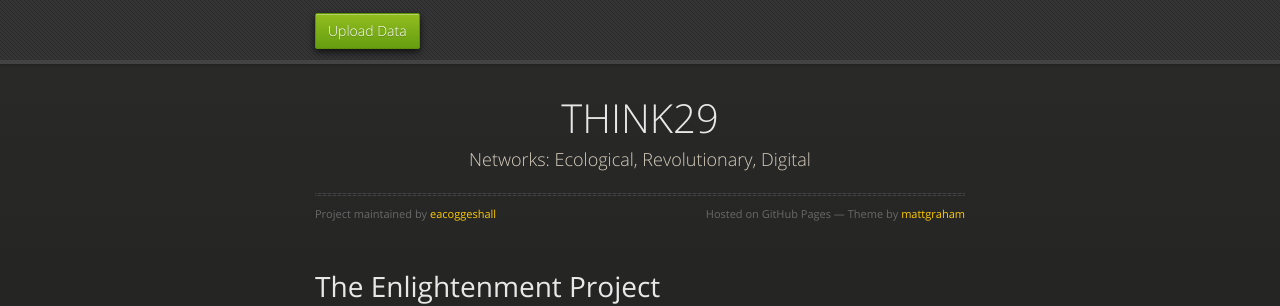
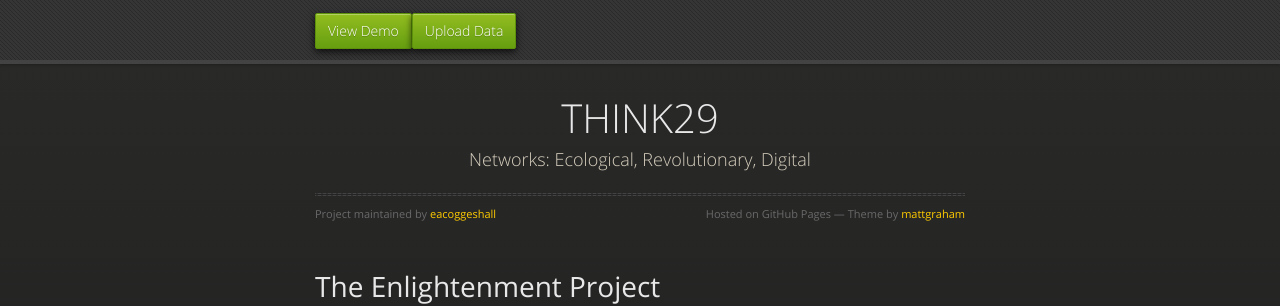
Before and after one commit to humanitiesplusdesign/think29, a plain HTML site: page index.html in a window 1280 px wide. Shown: the top 306 px of the page. Drawn offline with nearby package versions, Linux system fonts and the light colour scheme.

Commit message:
Add button link to demo

```diff
--- a/index.html
+++ b/index.html
@@ -21,7 +21,8 @@
 
       <div id="header">
         <nav>
-          <li class="fork"><a href="http://republicofletters.github.io/think29/shuffle">Upload Data</a></li>
+          <li class="fork"><a href="http://republicofletters.github.io/think29/shuffle_voltaire">View Demo</a></li>
+           <li class="fork"><a href="http://republicofletters.github.io/think29/shuffle">Upload Data</a></li>
         </nav>
       </div><!-- end header -->
 
```
